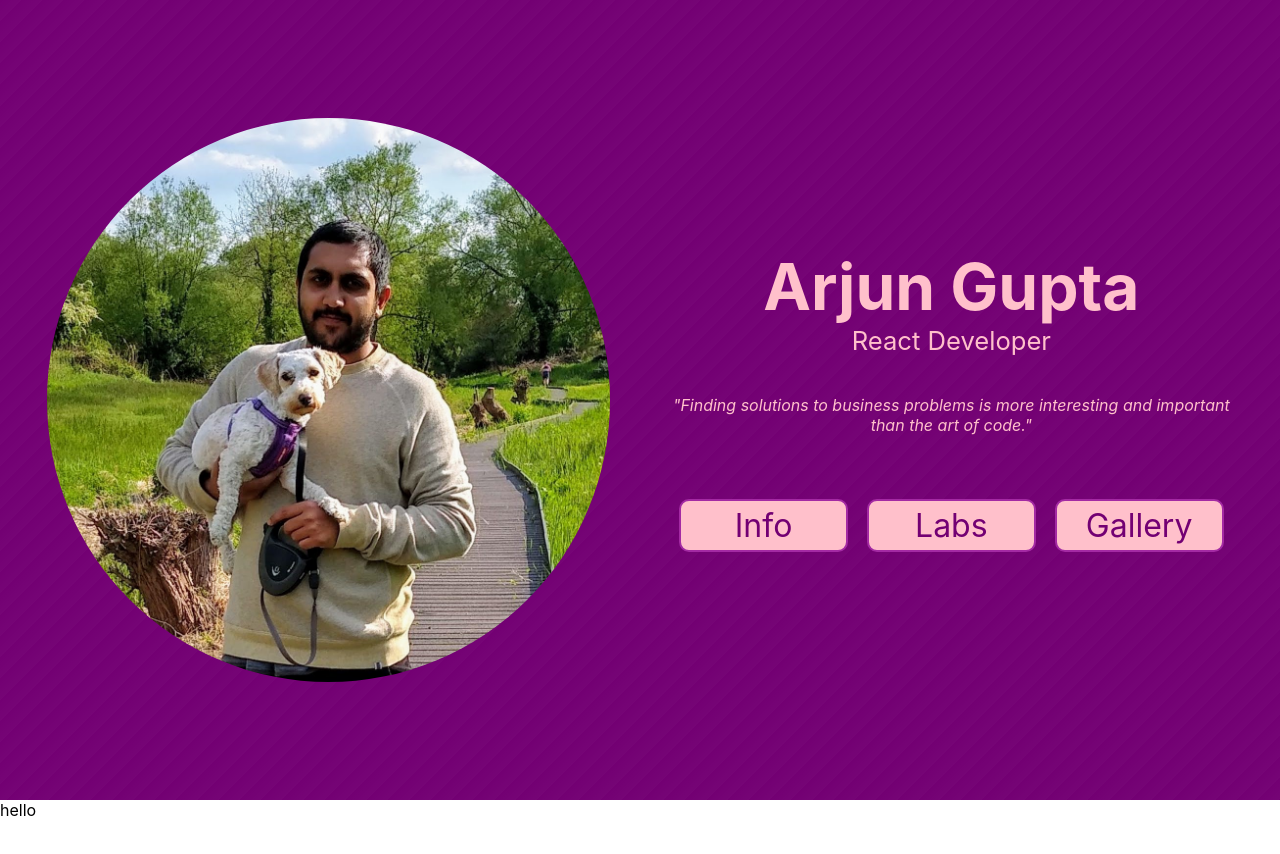
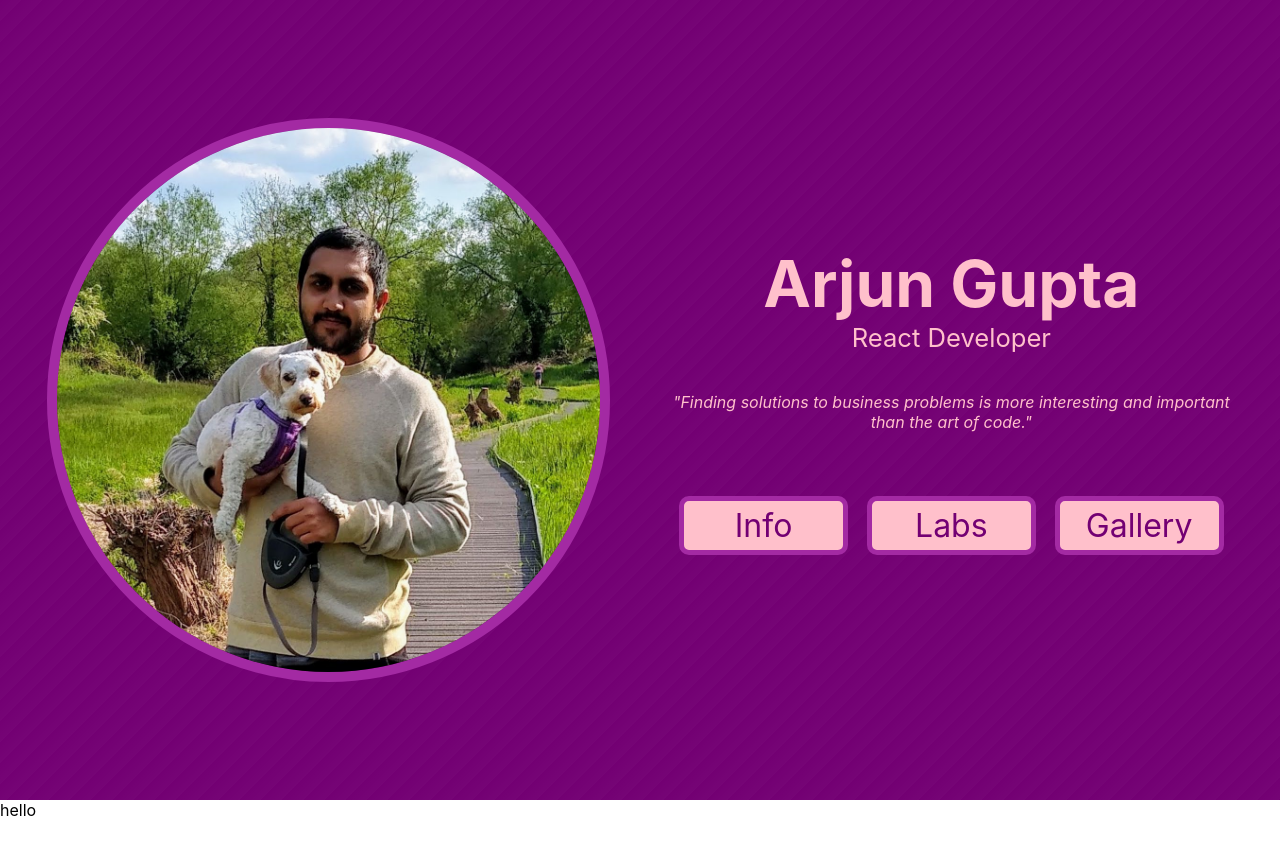
Before and after one commit to TAQ2/taq2.github.io, a React (Create React App) app: page / in a window 1280 px wide. Shown: the top 854 px of the page. Built offline with nearby package versions, Linux system fonts and the light colour scheme.

Commit message:
borders around images?

```diff
--- a/src/Gallery.js
+++ b/src/Gallery.js
@@ -86,7 +86,8 @@ function Piece({ img, name, githubLink, appLink }) {
           maxHeight: 300,
           maxWidth: 300,
           borderRadius: "50%",
-          filter: isHovered && "grayscale(50%)"
+          filter: isHovered && "grayscale(50%)",
+          border: `5px solid ${colours.secondaryDark}`
         }}
       />
       <div style={{ textAlign: "center", fontWeight: "bold" }}>{name}</div>
--- a/src/Home/LandingTile.js
+++ b/src/Home/LandingTile.js
@@ -81,11 +81,12 @@ const Quote = styled.i`
 `;
 
 const Image = styled.img`
-  border-radius: 50%;
   max-height: 100%;
   max-width: 100%;
   width: auto;
   height: auto;
+  border-radius: 50%;
+  border: 10px solid ${colours.secondaryDark};
 `;
 
 export default function LandingTile({ infoSectionRef, history }) {
--- a/src/Home/Link.js
+++ b/src/Home/Link.js
@@ -11,7 +11,7 @@ import { colours } from "../theme";
 const StyledLink = styled(animated.div)`
   background-color: ${colours.primary};
   color: ${colours.secondary};
-  border: 2px solid ${colours.secondaryDark};
+  border: 5px solid ${colours.secondaryDark};
   text-align: center;
   cursor: pointer;
   border-radius: 10px;
--- a/src/Labs.js
+++ b/src/Labs.js
@@ -28,7 +28,8 @@ function Lab({ name, img, description, githubLink, appLink }) {
             maxHeight: 300,
             maxWidth: 300,
             height: "auto",
-            width: "auto"
+            width: "auto",
+            border: `5px solid ${colours.secondaryDark}`
           }}
           href={appLink}
         />
--- a/src/theme.js
+++ b/src/theme.js
@@ -9,6 +9,7 @@ export const screenBreakpoints = {
 export const colours = {
   primary: "pink",
   secondary: "#730073",
+  // @Incomplete - do we need this? Maybe rename it to border colour
   secondaryDark: "#a32aa3",
   tertiary: ""
 };
```
Also changed, not shown: todo.txt.
